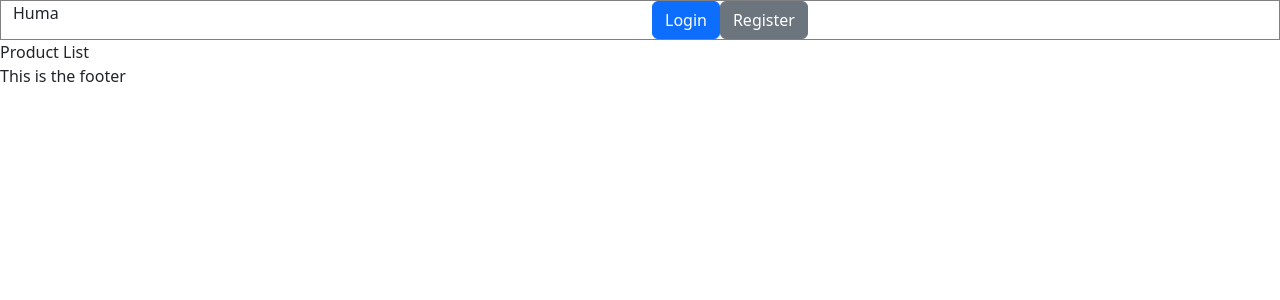
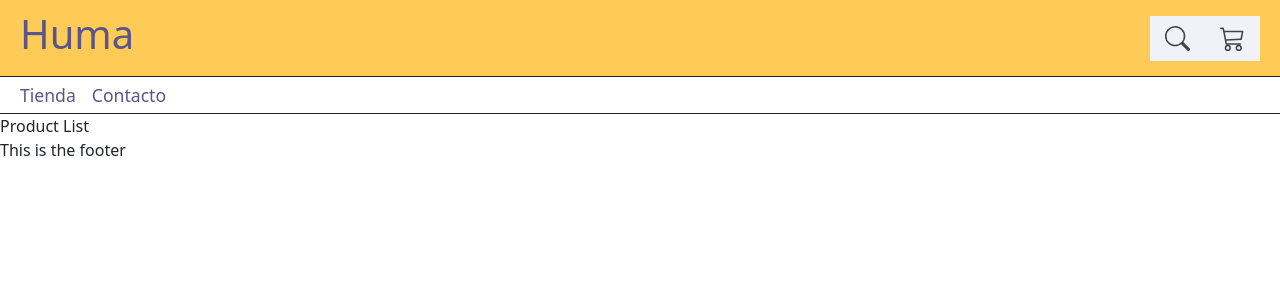
Before and after one commit to ricardorojass/huma, a React app in the folder frontend/: page / in a window 1280 px wide. Shown: the top 300 px of the page. Built offline with nearby package versions, Linux system fonts and the light colour scheme.

Commit message:
add styles to header

```diff
--- a/frontend/package.json
+++ b/frontend/package.json
@@ -15,13 +15,15 @@
   "author": "Ricardo Rojas",
   "license": "ISC",
   "dependencies": {
-    "@emotion/core": "^11.0.0",
+    "@emotion/css": "^11.10.5",
+    "@emotion/react": "^11.10.5",
     "@emotion/styled": "^11.10.5",
     "@popperjs/core": "^2.11.6",
     "axios": "^1.2.1",
     "bootstrap": "^5.2.3",
     "react": "^18.2.0",
     "react-bootstrap": "^2.7.0",
+    "react-bootstrap-icons": "^1.10.2",
     "react-dom": "^18.2.0",
     "react-redux": "^8.0.5",
     "redux": "^4.2.0",
--- a/frontend/src/components/Header.jsx
+++ b/frontend/src/components/Header.jsx
@@ -1,23 +1,56 @@
+/** @jsx jsx */
+import {jsx} from '@emotion/react'
+import { css } from '@emotion/css'
 import * as React from 'react'
-import { Button, Container, Row, Col } from 'react-bootstrap';
+import { Link } from 'react-router-dom'
+import { Cart3, Search } from 'react-bootstrap-icons'
+import { Button } from './lib'
+import * as colors from '../styles/colors'
 
-class Header extends React.Component {
+const LinkStyle = css({
+  color: colors.purple20,
+  fontSize: '1.1rem'
+})
 
-  render() {
-    return (
-      <Container fluid className='header'>
-        <Row>
-          <Col>
-            <span>{this.props.title}</span>
-          </Col>
-          <Col>
-            <Button variant="primary" onClick={() => alert('login clicked')}>Login</Button>
-            <Button variant="secondary" onClick={() => alert('register clicked')}>Register</Button>
-          </Col>
-        </Row>
-      </Container>
-    )
-  }
+
+
+function Header({title}) {
+
+  return (
+    <>
+      <header css={{
+        padding: '10px 20px',
+        display: 'flex',
+        backgroundColor: colors.yellow,
+        flexDirection: 'row',
+        alignItems: 'center',
+        justifyContent: 'space-between',
+        width: '100%',
+        borderBottom: '0.5px solid'
+      }}>
+        <h1 css={{color: colors.purple20}}>{title}</h1>
+        <div>
+          <Button variant='secondary' onClick={() => alert('search clicked')}>
+            <Search  size='25'/>
+          </Button>
+          <Button variant='secondary' onClick={() => alert('cart clicked')}>
+            <Cart3  size='25'/>
+          </Button>
+        </div>
+      </header>
+      <div css={{
+        padding: '5px 20px',
+        display: 'flex',
+        gap: '1rem',
+        alignItems: 'center',
+        borderBottom: '0.5px solid'
+      }}>
+        <Link className={LinkStyle} to="/tienda">Tienda</Link>
+        <Link className={LinkStyle} to="/contacto">Contacto</Link>
+
+      </div>
+    </>
+  )
 }
 
 Header.defaultProps = {
--- /dev/null
+++ b/frontend/src/components/lib.js
@@ -0,0 +1,31 @@
+
+/** @jsx jsx */
+import {jsx, keyframes} from '@emotion/react'
+import styled from '@emotion/styled'
+import * as colors from '../styles/colors'
+
+const spin = keyframes({
+  '0%': {transform: 'rotate(0deg)'},
+  '100%': {transform: 'rotate(360deg)'},
+})
+
+const buttonVariants = {
+  primary: {
+    background: colors.indigo,
+    color: colors.base,
+  },
+  secondary: {
+    background: colors.gray,
+    color: colors.text,
+  },
+}
+const Button = styled.button(
+  {
+    padding: '10px 15px',
+    border: '0',
+    lineHeight: '1',
+  },
+  ({variant = 'primary'}) => buttonVariants[variant],
+)
+
+export {Button}
--- a/frontend/src/styles/application.scss
+++ b/frontend/src/styles/application.scss
@@ -1,6 +1,31 @@
 @import "~bootstrap/scss/bootstrap";
 
+/* clears the 'X' from Internet Explorer */
+input[type='search']::-ms-clear {
+  display: none;
+  width: 0;
+  height: 0;
+}
+input[type='search']::-ms-reveal {
+  display: none;
+  width: 0;
+  height: 0;
+}
 
-.header {
-  border: 1px solid gray;
+/* clears the 'X' from Chrome */
+input[type='search']::-webkit-search-decoration,
+input[type='search']::-webkit-search-cancel-button,
+input[type='search']::-webkit-search-results-button,
+input[type='search']::-webkit-search-results-decoration {
+  display: none;
 }
+
+a:not(:hover),
+a:not(:focus) {
+  text-decoration: none;
+}
+
+a:hover,
+a:focus {
+  text-decoration: underline;
+}
--- /dev/null
+++ b/frontend/src/styles/colors.js
@@ -0,0 +1,19 @@
+
+export const base = 'white'
+export const text = '#434449'
+export const gray = '#f1f2f7'
+export const gray10 = '#f1f1f4'
+export const gray20 = '#e4e5e9'
+export const gray80 = '#6f7077'
+export const indigo = '#3f51b5'
+export const indigoDarken10 = '#364495'
+export const indigoLighten80 = '#b7c1f8'
+export const green = '#4caf50'
+export const danger = '#ef5350'
+export const orange = 'orange'
+
+// Huma
+export const yellow = '#FFCB57'
+export const purple = '#B5AED5'
+export const purple10 = '#968FB5'
+export const purple20 = '#5C558B'
```
